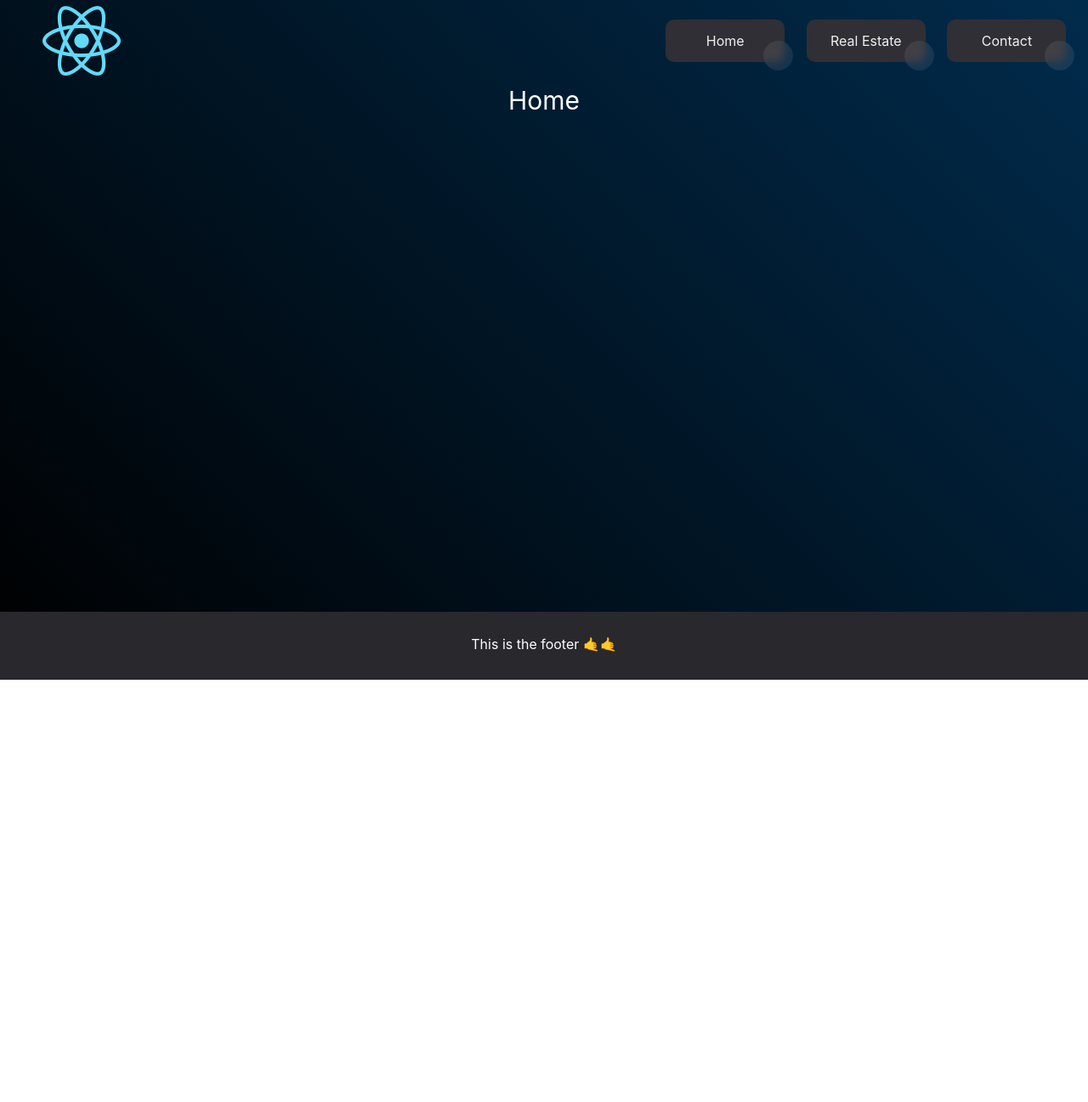
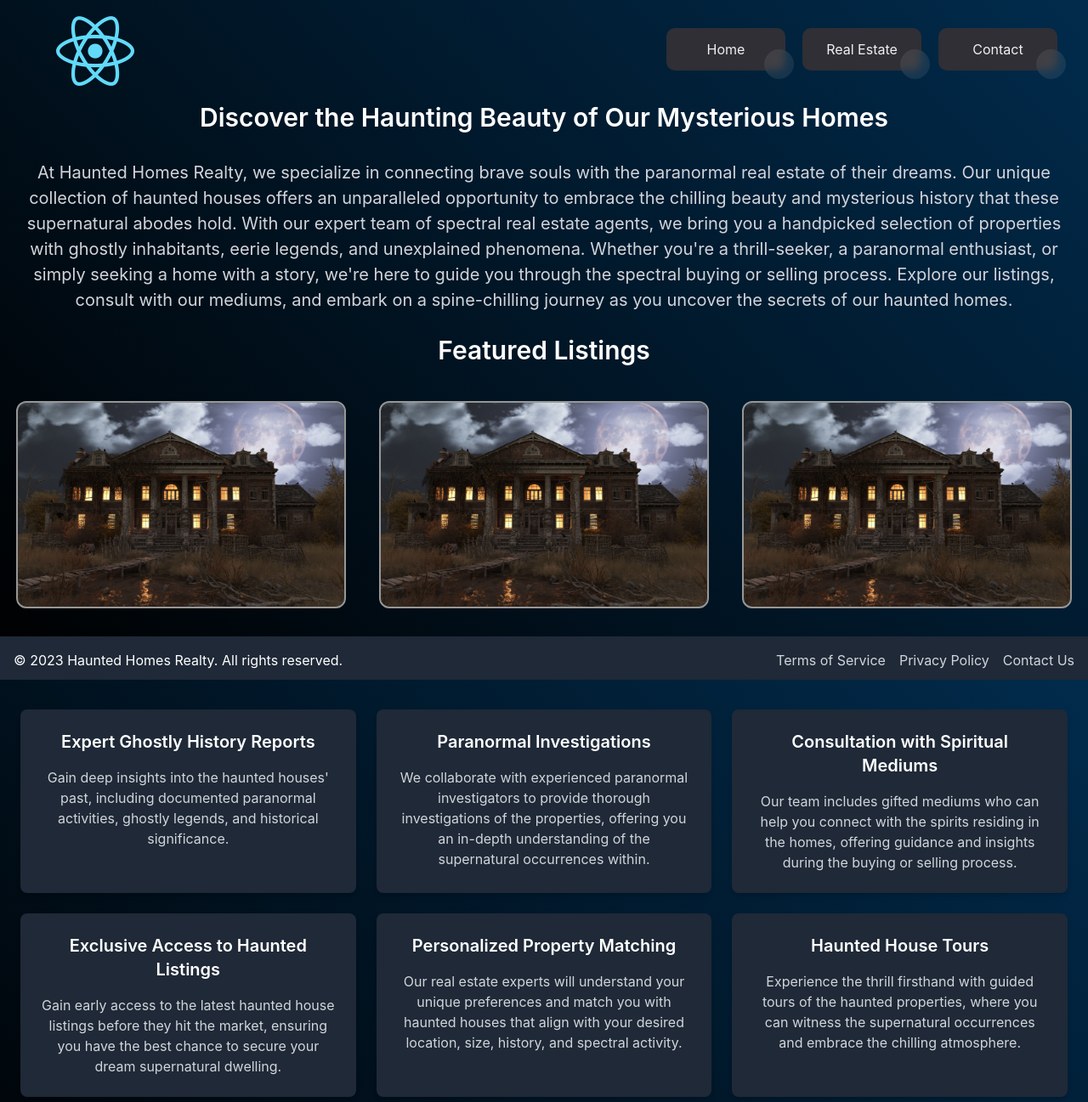
Before and after one commit to denisghera/Visual_Programming_Project, a React (Create React App) app: page / in a window 1280 px wide. Shown: the top 1297 px of the page at 85% size. Before the commit the page ends 800 px from the top, so only its background shows below. Built offline with nearby package versions, Linux system fonts and the light colour scheme.

Commit message:
created home page, updated header and footer (more responsive)

```diff
--- a/package.json
+++ b/package.json
@@ -6,6 +6,7 @@
     "@testing-library/jest-dom": "^5.16.5",
     "@testing-library/react": "^13.4.0",
     "@testing-library/user-event": "^13.5.0",
+    "bootstrap": "^5.3.0",
     "react": "^18.2.0",
     "react-dom": "^18.2.0",
     "react-router-dom": "^6.11.2",
--- a/src/App.css
+++ b/src/App.css
@@ -2,6 +2,9 @@ body {
   background: linear-gradient(45deg, rgb(0, 0, 0), rgb(1, 43, 76));
   display: flex;
   flex-direction: column;
+  background-repeat: no-repeat;
+  background-attachment: fixed;
+  background-size: cover;
 }
 
 html, body {
@@ -97,6 +100,36 @@ footer {
   bottom: 0;
   left: 0;
   right: 0;
-  height: 80px; /* Set the desired height of the footer */
+  height: 4vw; /* Set the desired height of the footer */
   background-color: #28282d;
 }
+
+.featured-house {
+  width: 30vw;
+  margin: 1vw;
+  border-radius: 10px;
+  outline: 2px solid #979797;
+  transition: 0.3s ease-in-out;
+}
+
+.featured-house:hover {
+  transform: scale(1.05);
+}
+
+
+
+@media (max-width: 600px) {
+  .featured-house {
+    width: 85vw;
+    margin: 3vw;
+  }
+
+  .logo {
+    width: 100%;
+    margin-left: 30%;
+  }
+
+  footer {
+    height: 24vw;
+  }
+}
--- a/src/components/Footer.js
+++ b/src/components/Footer.js
@@ -2,10 +2,31 @@ import React from "react";
 
 export default function Footer() {
   return (
-    <>
-      <footer>
-        <center><p style={{marginTop:'2vw'}}>This is the footer 🤙🤙</p></center>
-      </footer>
-    </>
+    <footer className="bg-gray-800 text-white py-4">
+      <div className="container mx-auto flex flex-wrap justify-center sm:justify-between items-center">
+        <p className="text-center sm:text-left sm:ml-4 mb-4 sm:mb-0">
+          © {new Date().getFullYear()} Haunted Homes Realty. All rights reserved.
+        </p>
+        <div className="text-center sm:text-right sm:mr-4">
+          <ul className="flex items-center justify-center sm:justify-end">
+            <li className="mr-4">
+              <a href="/terms" className="text-gray-300 hover:text-white">
+                Terms of Service
+              </a>
+            </li>
+            <li className="mr-4">
+              <a href="/privacy" className="text-gray-300 hover:text-white">
+                Privacy Policy
+              </a>
+            </li>
+            <li>
+              <a href="/contact" className="text-gray-300 hover:text-white">
+                Contact Us
+              </a>
+            </li>
+          </ul>
+        </div>
+      </div>
+    </footer>
   );
 }
--- a/src/components/Header.js
+++ b/src/components/Header.js
@@ -4,22 +4,22 @@ import "../App.css";
 
 function Header() {
   return (
-    <div class="header" style={{display:'flex', alignItems: 'center'}}>
+    <div className="header flex items-center justify-between px-4 py-3">
       <Link to="/">
-            <img src="logo192.png" class="logo" alt="banana" style={{display: 'block', margin: '0 auto'}}/>
+        <img src="logo192.png" className="logo block mx-auto" alt="banana" />
       </Link>
-        <div style={{ display: 'flex', flex: 1, justifyContent: 'flex-end' }}>
-            <div style={{ marginRight: '2vw' }}>
+      <div className="mt-3 flex flex-wrap justify-end">
+        <div className="mb-4 mr-5">
           <Link to="/">
             <button className="button-86">Home</button>
           </Link>
         </div>
-            <div style={{ marginRight: '2vw' }}>
+        <div className="mb-4 mr-5">
           <Link to="/realestate">
             <button className="button-86">Real Estate</button>
           </Link>
         </div>
-            <div style={{ marginRight: '2vw' }}>
+        <div className="mb-4 mr-5">
           <Link to="/contact">
             <button className="button-86">Contact</button>
           </Link>
--- a/src/components/Home.js
+++ b/src/components/Home.js
@@ -1,14 +1,115 @@
 import React from "react";
 import "../App.css";
 import Footer from "./Footer";
+import { Link } from "react-router-dom";
 
 function Home() {
   return (
     <div>
-        <div class="content">
-            <center><h1>Home</h1></center>
+      <center>
+        <h1 className="text-3xl text-center font-semibold mb-8">
+          Discover the Haunting Beauty of Our Mysterious Homes
+        </h1>
+        <p className='text-gray-300' style={{ margin: "2vw", fontSize: '20px'}}>
+          At Haunted Homes Realty, we specialize in connecting brave souls with
+          the paranormal real estate of their dreams. Our unique collection of
+          haunted houses offers an unparalleled opportunity to embrace the
+          chilling beauty and mysterious history that these supernatural abodes
+          hold. With our expert team of spectral real estate agents, we bring
+          you a handpicked selection of properties with ghostly inhabitants,
+          eerie legends, and unexplained phenomena. Whether you're a
+          thrill-seeker, a paranormal enthusiast, or simply seeking a home with
+          a story, we're here to guide you through the spectral buying or
+          selling process. Explore our listings, consult with our mediums, and
+          embark on a spine-chilling journey as you uncover the secrets of our
+          haunted homes.
+        </p>
+        <h2 className="text-3xl text-center font-semibold mb-8">
+          Featured Listings
+        </h2>
+        <div class="flex flex-wrap justify-center" style={{marginBottom:'5vh'}}>
+          <div class="w-full sm:w-1/2 md:w-1/3">
+            <img src="hosue1.jpg" alt="banana" class="featured-house" />
+          </div>
+          <div class="w-full sm:w-1/2 md:w-1/3">
+            <img src="hosue1.jpg" alt="banana" class="featured-house" />
+          </div>
+          <div class="w-full sm:w-1/2 md:w-1/3">
+            <img src="hosue1.jpg" alt="banana" class="featured-house" />
+          </div>
         </div>
-        <Footer/>
+        <h2 className="text-3xl text-center font-semibold mb-8">
+          Benefits and Services
+        </h2>
+        <div class="grid grid-cols-1 md:grid-cols-2 lg:grid-cols-3 gap-6" style={{margin: '3vh', marginBottom: '5vh'}}>
+          <div class="bg-gray-800 rounded-lg shadow-md p-6 text-white">
+            <h3 class="text-xl font-semibold mb-4">Expert Ghostly History Reports</h3>
+            <p class="text-gray-300">Gain deep insights into the haunted houses' past, including documented paranormal activities, ghostly legends, and historical significance.</p>
+          </div>
+
+          <div class="bg-gray-800 rounded-lg shadow-md p-6 text-white">
+            <h3 class="text-xl font-semibold mb-4">Paranormal Investigations</h3>
+            <p class="text-gray-300">We collaborate with experienced paranormal investigators to provide thorough investigations of the properties, offering you an in-depth understanding of the supernatural occurrences within.</p>
+          </div>
+
+          <div class="bg-gray-800 rounded-lg shadow-md p-6 text-white">
+            <h3 class="text-xl font-semibold mb-4">Consultation with Spiritual Mediums</h3>
+            <p class="text-gray-300">Our team includes gifted mediums who can help you connect with the spirits residing in the homes, offering guidance and insights during the buying or selling process.</p>
+          </div>
+
+          <div class="bg-gray-800 rounded-lg shadow-md p-6 text-white">
+            <h3 class="text-xl font-semibold mb-4">Exclusive Access to Haunted Listings</h3>
+            <p class="text-gray-300">Gain early access to the latest haunted house listings before they hit the market, ensuring you have the best chance to secure your dream supernatural dwelling.</p>
+          </div>
+
+          <div class="bg-gray-800 rounded-lg shadow-md p-6 text-white">
+            <h3 class="text-xl font-semibold mb-4">Personalized Property Matching</h3>
+            <p class="text-gray-300">Our real estate experts will understand your unique preferences and match you with haunted houses that align with your desired location, size, history, and spectral activity.</p>
+          </div>
+
+          <div class="bg-gray-800 rounded-lg shadow-md p-6 text-white">
+            <h3 class="text-xl font-semibold mb-4">Haunted House Tours</h3>
+            <p class="text-gray-300">Experience the thrill firsthand with guided tours of the haunted properties, where you can witness the supernatural occurrences and embrace the chilling atmosphere.</p>
+          </div>
+        </div>
+      <div className="container mx-auto">
+        <h2 className="text-3xl text-center font-semibold mb-8">
+          What our customers are saying
+        </h2>
+        <div className="grid grid-cols-1 md:grid-cols-2 lg:grid-cols-3 gap-6">
+          <div className="bg-gray-800 rounded-lg shadow-md p-6">
+            <blockquote className="text-gray-300 mb-4">
+              "Haunted Homes Realty made it easy for me to find my dream haunted house. Their knowledge of the supernatural history and their dedication to finding the perfect spectral match for their clients is unparalleled."
+            </blockquote>
+            <cite className="text-gray-300">- Samantha D.</cite>
+          </div>
+
+          <div className="bg-gray-800 rounded-lg shadow-md p-6">
+            <blockquote className="text-gray-300 mb-4">
+              "I was skeptical at first, but Haunted Homes Realty exceeded my expectations. They helped me navigate the spectral market and guided me through the process with professionalism and care."
+            </blockquote>
+            <cite className="text-gray-300">- Michael R.</cite>
+          </div>
+
+          <div className="bg-gray-800 rounded-lg shadow-md p-6">
+            <blockquote className="text-gray-300 mb-4">
+              "The team at Haunted Homes Realty truly understands the unique needs of haunted house buyers. They provided exceptional service and found me the perfect ghostly abode. I couldn't be happier!"
+            </blockquote>
+            <cite className="text-gray-300">- Emily W.</cite>
+          </div>
+        </div>
+      </div>
+      <div className="text-center mt-8">
+            <Link
+              to="/realestate"
+              className="inline-block px-6 py-3 bg-blue-800 text-white rounded-lg shadow-lg font-semibold hover:bg-blue-700"
+            >
+              Explore Haunted Homes
+            </Link>
+          </div>
+      <div style={{marginBottom:'15vh'}}></div>
+      </center>
+      <Footer />
     </div>
   );
 }
```
Also changed, not shown: public/hosue1.jpg (added), 1 other file (tests, documents, lock files or other folders). Lines whose indentation alone changed are shown as unchanged.
